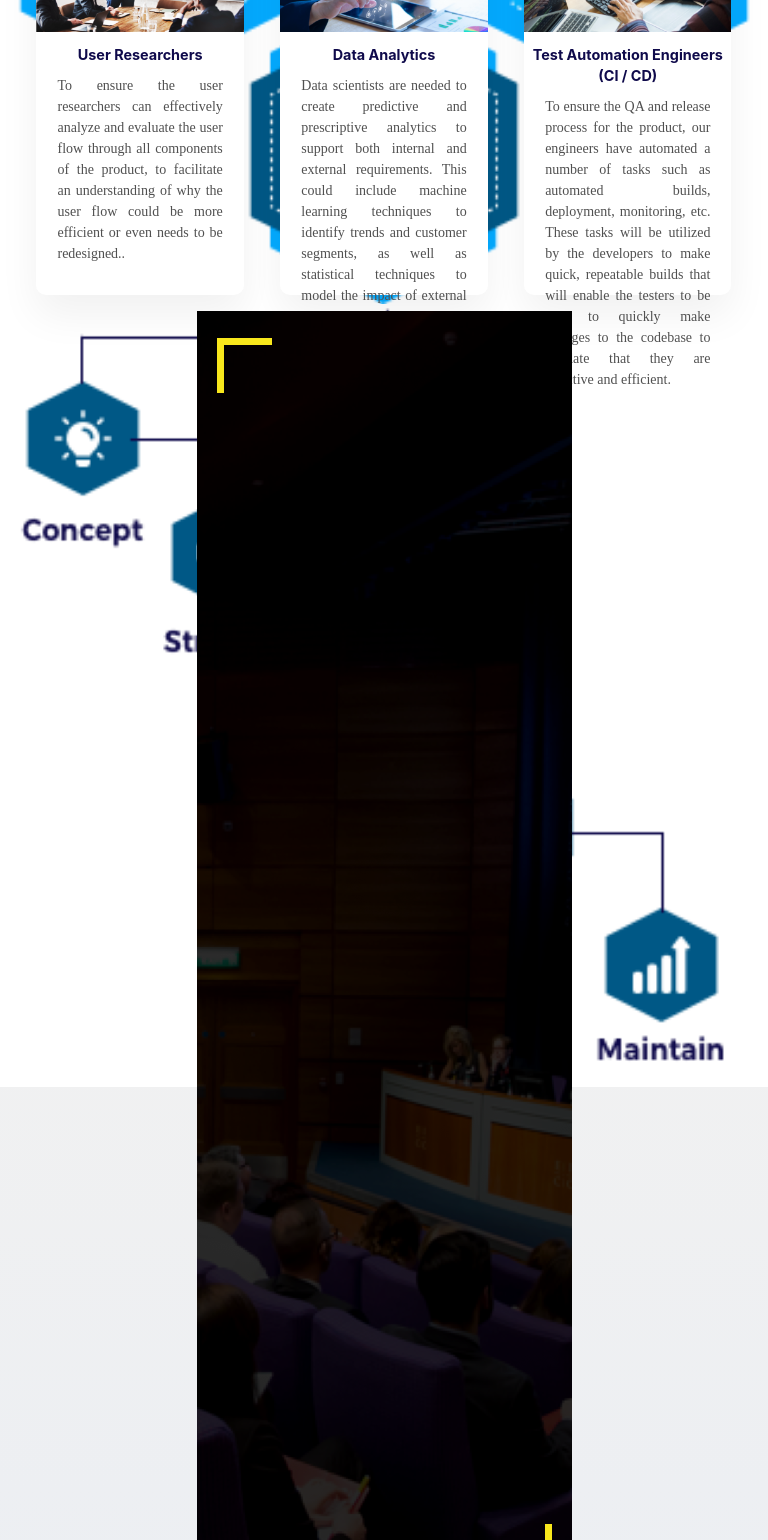
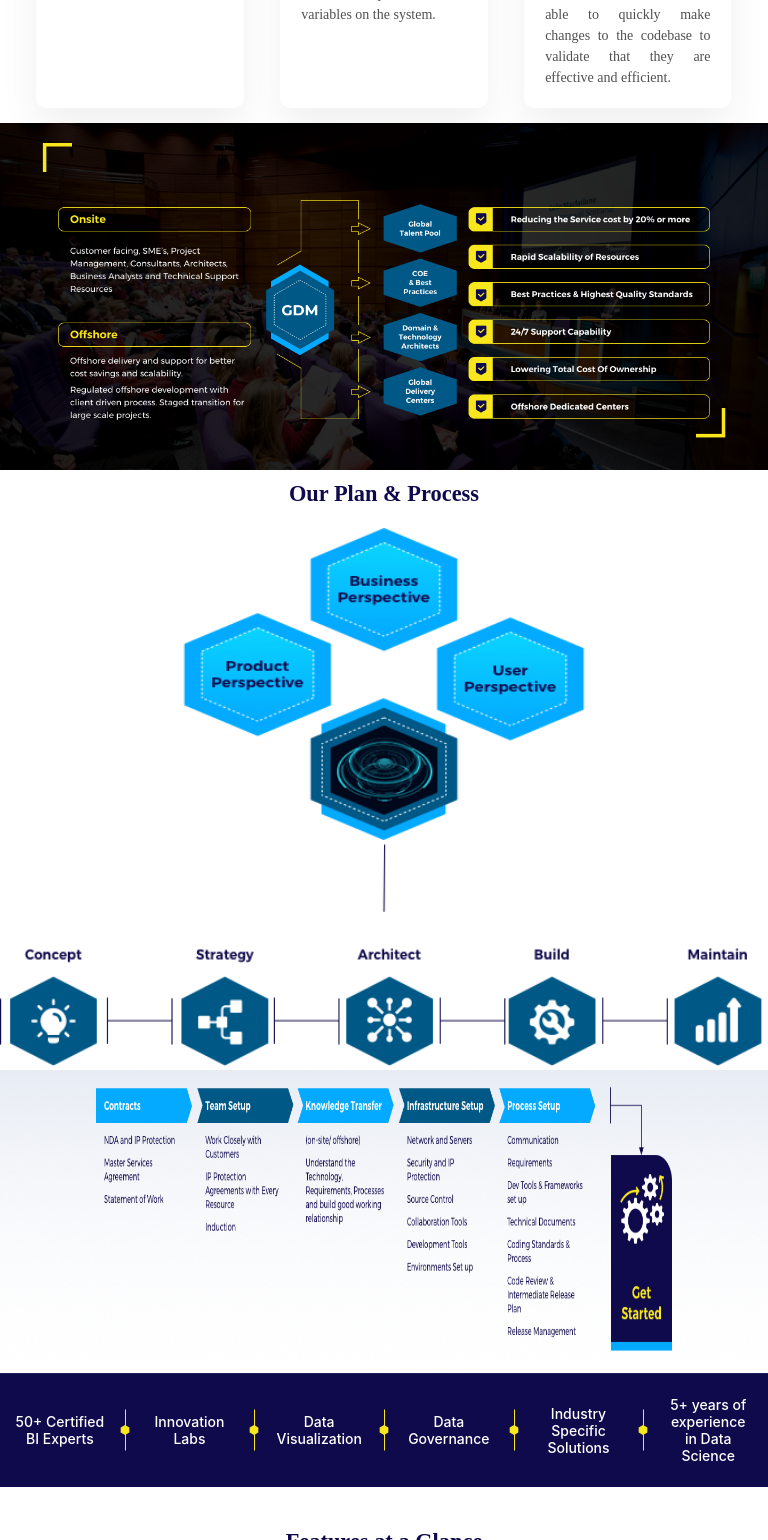
Before and after one commit to VarshaKumari7/Product-Engineering-Services_Page, a React (Create React App) app: page / in a window 768 px wide. Shown: the part 2080-3620 px from the top of the page. Built offline with nearby package versions, Linux system fonts and the light colour scheme.

Commit message:
responsive

```diff
--- a/src/components/Home/home.scss
+++ b/src/components/Home/home.scss
@@ -42,10 +42,6 @@
     }
 
     .header-contact .Rectangle .try-free {
-        // font-size: 10px !important;
-        // border-radius: 21px !important;
-        // padding: 5px 17px !important;
-        // margin: 15px 10px !important;
         font-size: 10px !important;
         border-radius: 38px !important;
         padding: 6px 17px !important;
@@ -56,11 +52,6 @@
         display: flex;
         flex: 0;
     }
-
-    // .Our-Product {
-    //     // top: 63%;
-    //     margin-top: 518px;
-    // }
 
     .man-holding-technology-gear-wheel-interface img {
         left: 0;
@@ -79,6 +70,7 @@
         display: block !important;
     }
 
+
     .third-page .third-card-sec {
         display: block !important;
     }
@@ -86,6 +78,13 @@
     .third-page .last-section img {
         width: 100%;
         height: 700px;
+    }
+
+    .B-img-786,
+    .GDM-desktop,
+    .third-page-img,
+    .states-786 {
+        display: none;
     }
 
     // .last-section {
@@ -189,10 +188,6 @@
             width: 100%;
             height: 1084px;
         }
-
-        // .B-img-786 {
-        //     visibility: hidden;
-        // }
     }
 
 
@@ -278,6 +273,10 @@
         }
     }
 
+    .third-page-img {
+        display: none;
+    }
+
     .get-started img {
 
         width: 100% !important;
@@ -288,10 +287,6 @@
     }
 
     .third-page .third-card-sec {
-        // display: grid;
-        // grid-template-columns: repeat(4, 1fr);
-        // justify-items: center;
-        // column-gap: 3%;
         margin: 0 20px 29px 20px !important;
 
         .Third-card {
@@ -316,6 +311,10 @@
         padding: 7px 1px;
         border-radius: 25px;
         background-color: #f8e71c;
+    }
+
+    .lower-bg-1440 {
+        display: none;
     }
 
     .third-page .End-of-the-page {
@@ -343,27 +342,58 @@
 
 @media only screen and (min-width: 500px) and (max-width: 768px) {
     .second-page {
-        // position: relative !important;
-
-        // .Supporting-Roles {
-        //     font-size: 22px !important;
-        //     margin: 0px !important;
-        // }
-
-        // .S-card {
-        //     width: 90% !important;
-        //     padding: 15px !important;
-        // }
-
-        // .B-img-375 {
-
-        //     visibility: hidden;
-        // }
+        position: unset !important;
 
         .B-img-786 {
+            // top: 381% !important;
             width: 100%;
-            height: 910px;
+            left: 0;
+            position: absolute !important;
         }
+
+        .GDM-desktop {
+            position: relative !important;
+            width: 85% !important;
+            margin-top: 10% !important;
+        }
+
+        .GDM_img {
+            display: none;
+        }
+
+
+        .B-img-375,
+        .content-375,
+        .third-page-img,
+        .third-page-img2,
+        .gradient-copy {
+            display: none;
+        }
+
+        .Global-Delivery-Mode {
+            margin-top: -270px !important;
+            margin-left: -321px !important;
+            position: unset !important;
+        }
+    }
+
+    .S-card {
+        height: 485px !important;
+    }
+
+    .states-786,
+    .third-page-img-state {
+        width: 100% !important;
+
+    }
+
+    .third-page-img-state {
+        height: 38vh !important;
+    }
+
+    .third-page-img1 {
+        width: 55% !important;
+        height: 39vh !important;
     }
 
     .card .Count-on-the-experts {
@@ -373,6 +403,36 @@
     .footer-section .-Member-App-Serv {
         font-size: 12px !important;
     }
+
+    .third-page-img2,
+    .third-page-img,
+    .gradient-copy {
+        display: none;
+    }
+
+    .lower-bg-375 {
+        display: none;
+    }
+
+    .last-section {
+        img {
+            width: 100% !important;
+            height: 500px;
+        }
+    }
+
+    .GET-AHEAD {
+        // margin-top: -408px !important;
+        margin-top: -55% !important;
+        margin-left: 45% !important;
+    }
+
+
+    .End-of-the-page {
+        // margin-top: 293px !important;
+        margin-top: 130px !important;
+    }
+
 }
 
 /* Tablet styles */
@@ -433,8 +493,6 @@
         font-size: 16px !important;
         border-radius: 30px !important;
         padding: 6px 44px !important;
-        // width: 260px !important;
-        // height: 20px !important;
     }
 
 
@@ -508,6 +566,8 @@
         margin-left: 253px !important;
     }
 
+
+
     .third-page .gradient-copy .get-started img {
         width: 100%;
         height: 120px;
@@ -528,19 +588,19 @@
         margin-left: 253px;
     }
 
-    .third-page .GET-AHEAD {
-        margin-top: -820px !important;
-    }
+    // .third-page .GET-AHEAD {
+    //     margin-top: -820px !important;
+    // }
 
-    .third-page .Get-ahead-in-your-In {
-        height: 220px;
-        margin: 0 0 15px;
-        width: 561px !important;
-    }
+    // .third-page .Get-ahead-in-your-In {
+    //     height: 220px;
+    //     margin: 0 0 15px;
+    //     width: 561px !important;
+    // }
 
-    .third-page .End-of-the-page {
-        margin-top: 600px !important;
-    }
+    // .third-page .End-of-the-page {
+    //     margin-top: 600px !important;
+    // }
 
     // .last-section {
     //     background-image: url("../../img/background-img.png");
@@ -569,6 +629,17 @@
 
     }
 
+    .GDM_img,
+    .B-img-375,
+    .content-375,
+    .third-page-img1,
+    .third-page .third-page-img2,
+    .gradient-copy,
+    .lower-bg-375,
+    .states-786 {
+        display: none;
+    }
+
     .GDM-desktop {
         margin-top: 11%;
         position: absolute;
@@ -576,11 +647,19 @@
         left: 9%;
     }
 
+    .Global-Delivery-Mode {
+        // position: unset !important;
+        margin-top: -561px !important;
+        top: unset !important;
+    }
+
     .third-page {
 
         .last-section img {
             width: 100% !important;
         }
+
+
 
         .GET-AHEAD {
             margin-left: 43% !important;
--- a/src/components/SecondPage/Secondpage.tsx
+++ b/src/components/SecondPage/Secondpage.tsx
@@ -4,28 +4,28 @@ import "../SecondPage/secondpage.scss";
 import { useEffect, useState } from "react";
 
 const Secondpage = () => {
-  const [isDesktop, setDesktop] = useState(window.innerWidth >= 1024);
-  const [screenWidth, setScreenWidth] = useState(window.screen.width);
+  // const [isDesktop, setDesktop] = useState(window.innerWidth >= 1024);
+  // const [screenWidth, setScreenWidth] = useState(window.screen.width);
 
-  const currentScreenWidth = () => {
-    setScreenWidth(() => window.innerWidth);
-    console.log("Screen Size ", screenWidth);
-  };
+  // const currentScreenWidth = () => {
+  //   setScreenWidth(() => window.innerWidth);
+  //   console.log("Screen Size ", screenWidth);
+  // };
 
-  const updateMedia = () => {
-    setDesktop(window.innerWidth >= 1024);
-    console.log("uetuiufqhhj", isDesktop);
-  };
+  // const updateMedia = () => {
+  //   setDesktop(window.innerWidth >= 1024);
+  //   console.log("uetuiufqhhj", isDesktop);
+  // };
 
-  useEffect(() => {
-    window.addEventListener("resize", currentScreenWidth);
-    return () => window.removeEventListener("resize", currentScreenWidth);
-  });
+  // useEffect(() => {
+  //   window.addEventListener("resize", currentScreenWidth);
+  //   return () => window.removeEventListener("resize", currentScreenWidth);
+  // }, [screenWidth]);
 
-  useEffect(() => {
-    window.addEventListener("resize", updateMedia);
-    return () => window.removeEventListener("resize", updateMedia);
-  }, [screenWidth]);
+  // useEffect(() => {
+  //   window.addEventListener("resize", updateMedia);
+  //   return () => window.removeEventListener("resize", updateMedia);
+  // }, [screenWidth]);
   return (
     <div className="second-page">
       <div className="Supporting-Roles">Supporting Roles</div>
@@ -36,8 +36,8 @@ const Secondpage = () => {
       </div>
       <div className="G-D-Model">
         <div>
-          {isDesktop ? (
-            <>
+          {/* {isDesktop ? (
+            <> */}
           <img
             src={require("../../img/GDM-bg-1440.png")}
             className="B-img-786"
@@ -46,17 +46,15 @@ const Secondpage = () => {
             src={require("../../img/GDM-desktop.png")}
             className="GDM-desktop"
           />
-            </>
+          {/* </>
           ) : (
-            <>
+            <> */}
           <img
             src={require("../../img/GDM-bg-375.png")}
             className="B-img-375"
           />
           <div>
-                <span className="Global-Delivery-Mode">
-                  Global Delivery Model
-                </span>
+            <span className="Global-Delivery-Mode">Global Delivery Model</span>
           </div>
           <div className="content-375">
             <div className="Rectangle-375">
@@ -135,8 +133,8 @@ const Secondpage = () => {
               </div>
             </div>
           </div>
-            </>
-          )}
+          {/* </>
+          )} */}
         </div>
       </div>
     </div>
--- a/src/components/Thirdpage/Thirdpage.tsx
+++ b/src/components/Thirdpage/Thirdpage.tsx
@@ -20,7 +20,7 @@ const Thirdpage = () => {
   useEffect(() => {
     window.addEventListener("resize", currentScreenWidth);
     return () => window.removeEventListener("resize", currentScreenWidth);
-  });
+  }, [currentScreenWidth]);
 
   useEffect(() => {
     window.addEventListener("resize", updateMedia);
@@ -30,29 +30,38 @@ const Thirdpage = () => {
     <div className="third-page">
       <div className="Our-Plan-Process">Our Plan & Process</div>
       <div>
-        {isDesktop ? (
-          <>
+        {/* {isDesktop ? (
+          <> */}
         <img
           src={require("../../img/States-1440.png")}
+          className="third-page-img"
+        ></img>
+        {/* <img
+          src={require("../../img/get-started-1440.png")}
+          className="third-page-img"
+        ></img> */}
+
+        {/* </>
+        ) : (
+          <> */}
+        <div className="third-page-imgs">
+          <img
+            src={require("../../img/375-img3.png")}
             className="third-page-img1"
           ></img>
           <img
-              src={require("../../img/get-started-1440.png")}
-              className="third-page-img2"
-            ></img>
-          </>
-        ) : (
-          <>
-            <div>
-              <img
-                src={require("../../img/375-img3.png")}
-                className="third-page-img1"
+            src={require("../../img/states-786.png")}
+            className="states-786"
           ></img>
           <img
             src={require("../../img/375-img4.png")}
             className="third-page-img2"
           ></img>
         </div>
+        <img
+          src={require("../../img/get-started-1440.png")}
+          className="third-page-img-state"
+        ></img>
         <div className="gradient-copy">
           <div className="new-content">
             <img src={require("../../img/375-img5.png")} />
@@ -64,8 +73,8 @@ const Thirdpage = () => {
           <div className="new-content">
             <img src={require("../../img/375-img6.png")} />
             <span className="-NDA-and-IP-Protect">
-                  • Work Closely with Customers <br></br>• IP Protection
-                  Agreements with Every Resource <br></br>• Induction
+              • Work Closely with Customers <br></br>• IP Protection Agreements
+              with Every Resource <br></br>• Induction
             </span>
           </div>
           <div className="new-content">
@@ -79,25 +88,25 @@ const Thirdpage = () => {
             <img src={require("../../img/375-img8.png")} />
             <span className="-NDA-and-IP-Protect">
               • Network and Servers <br></br>• Security and IP Protection{" "}
-                  <br></br>• Source Control <br></br>• Collaboration Tools{" "}
-                  <br></br> • Development Tools <br></br>• Environments Set up
+              <br></br>• Source Control <br></br>• Collaboration Tools <br></br>{" "}
+              • Development Tools <br></br>• Environments Set up
             </span>
           </div>
           <div className="new-content">
             <img src={require("../../img/375-img9.png")} />
             <span className="-NDA-and-IP-Protect">
               • Communication <br></br>• Requirements <br></br>• Dev Tools &
-                  Frameworks set up <br></br>• Technical Documents <br></br>•
-                  Coding Standards & Process <br></br>• Code Review &
-                  Intermediate Release Plan <br></br>• Release Management
+              Frameworks set up <br></br>• Technical Documents <br></br>• Coding
+              Standards & Process <br></br>• Code Review & Intermediate Release
+              Plan <br></br>• Release Management
             </span>
           </div>
           <div className="get-started">
             <img src={require("../../img/375-img10.png")} />
           </div>
         </div>
-          </>
-        )}
+        {/* </>
+        )} */}
       </div>
 
       <div className="Thirdpage-footer-section">
@@ -139,13 +148,19 @@ const Thirdpage = () => {
           })}
         </div>
         <div className="last-section">
-          <div>
-            {isDesktop ? (
-              <img src={require("../../img/lower-bg-1440.png")} />
-            ) : (
-              <img src={require("../../img/lower-bg-375.png")} />
-            )}
-          </div>
+          {/* <div>
+            {isDesktop ? ( */}
+          <img
+            src={require("../../img/lower-bg-1440.png")}
+            className="lower-bg-1440"
+          />
+          {/* ) : ( */}
+          <img
+            src={require("../../img/lower-bg-375.png")}
+            className="lower-bg-375"
+          />
+          {/* )}
+          </div> */}
 
           <div className="GET-AHEAD">
             <span className="Get-ahead-in-your-In">
--- a/src/components/Thirdpage/thirdpage.scss
+++ b/src/components/Thirdpage/thirdpage.scss
@@ -17,7 +17,9 @@
     }
 
     .third-page-img1,
-    .third-page-img2 {
+    .third-page-img2,
+    .third-page-img-state,
+    .third-page-img {
         width: 100%;
     }
 
```
Also changed, not shown: src/img/states-786.png (added). Lines whose indentation alone changed are shown as unchanged.
